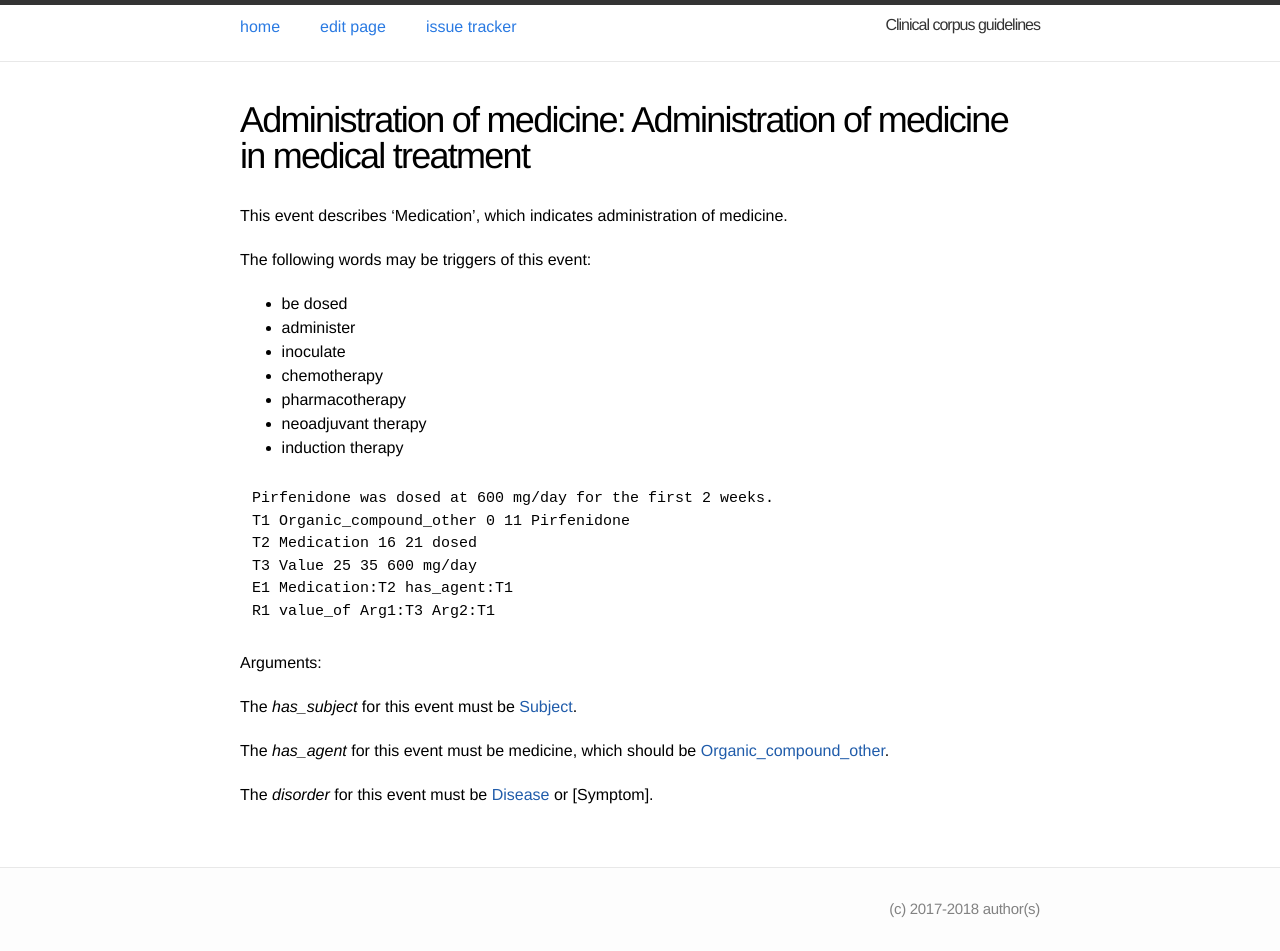
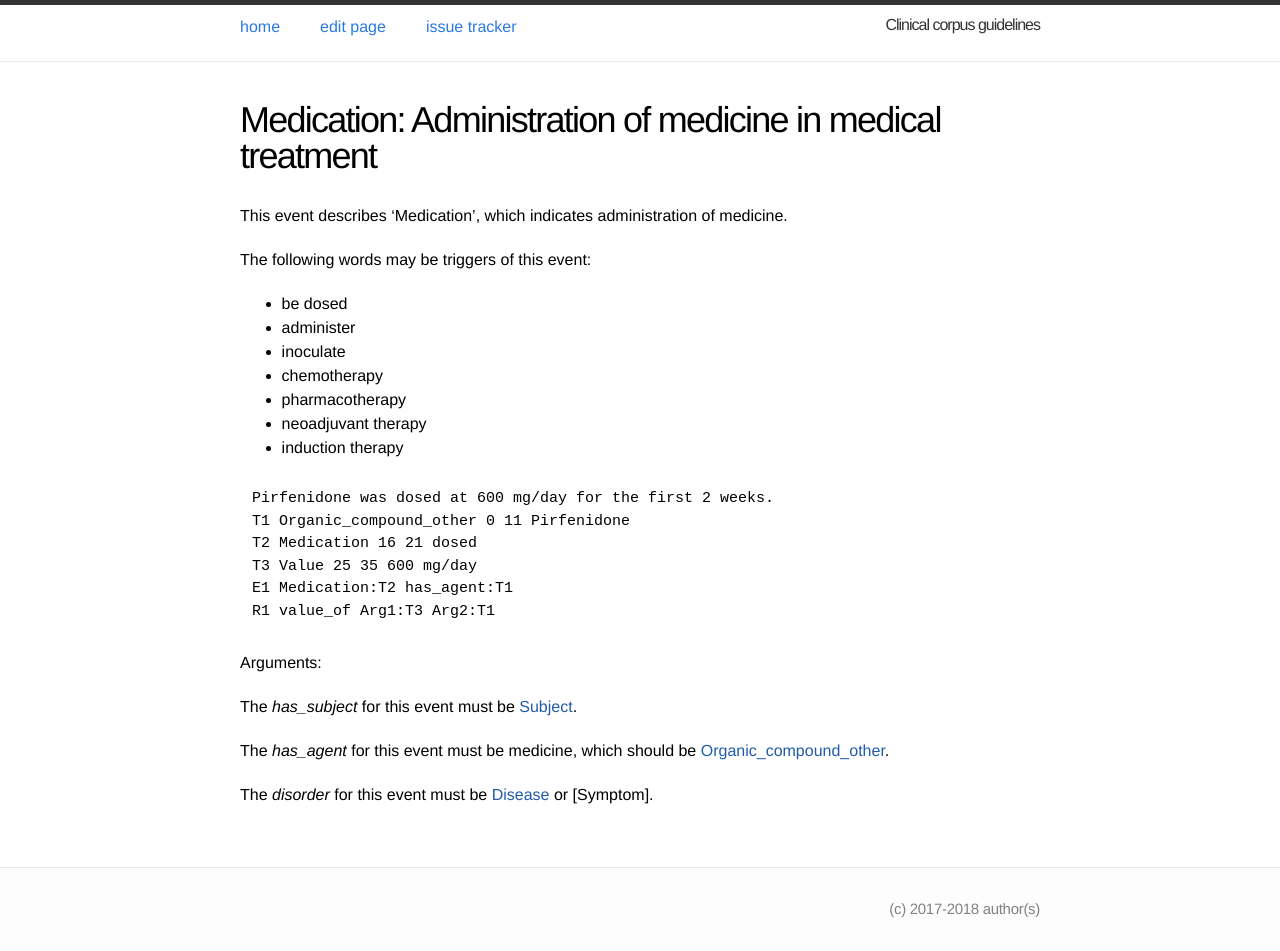
Before and after one commit to ezcatdb/clinicalcorpus-guidelines, a Jekyll site: the page built from _event/Medication.md, in a window 1280 px wide. Built offline with Jekyll 4.4.1, drawn with Linux system fonts in a browser that asks for light colours.

Commit message:
upload modified files

```diff
--- a/_event/Medication.md
+++ b/_event/Medication.md
@@ -1,6 +1,6 @@
 ---
 layout: entry
-title: "Administration of medicine"
+title: "Medication"
 category: medical treatment
 shortdef: "Administration of medicine in medical treatment"
 order: 2
```
Also changed, not shown: _attribute/Certainty.md (+1 -1 lines), _attribute/Speculation.md (+1 -1 lines).
